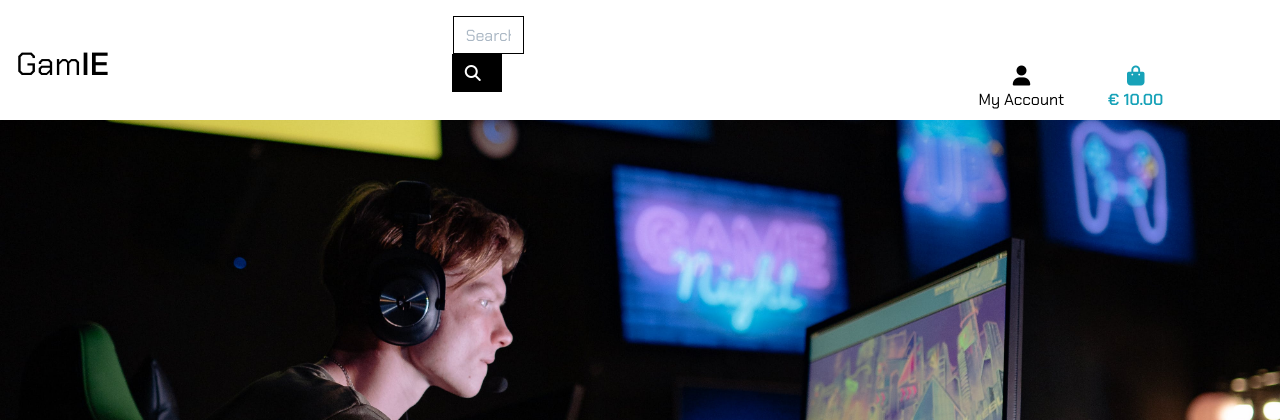
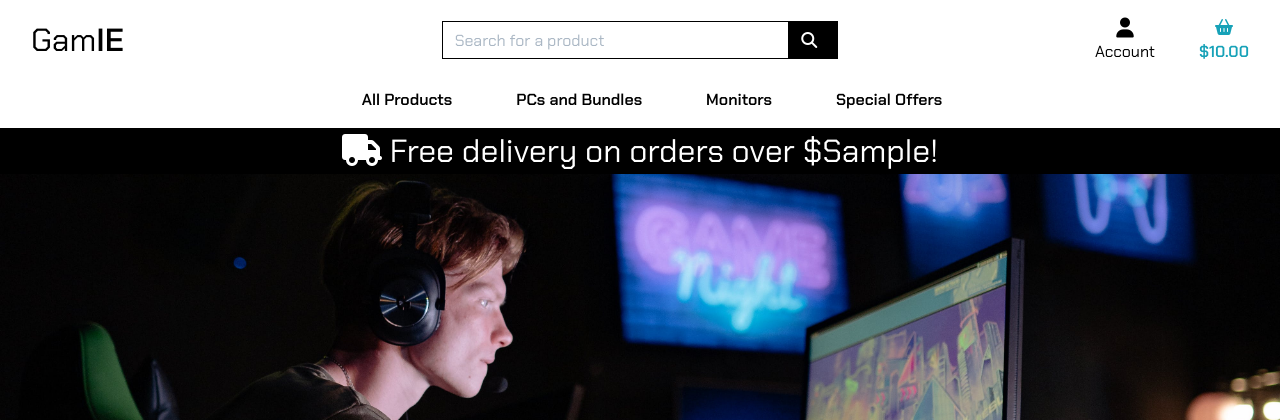
Before and after one commit to shahbakhat/GamIE, a Django app: template templates/base.html in a window 1280 px wide. Shown: the top 420 px of the page. Run offline with Django 4.2, Linux system fonts and the light colour scheme; the template is opened without the code that fills it: most values are stand-ins (such as "Sample title", 1, 10 or a date in 2020); some libraries are stand-ins or nearby versions.

Commit message:
added mibile header nad top navbar

```diff
--- a/static/css/base.css
+++ b/static/css/base.css
@@ -1,3 +1,4 @@
+
 html{
     height: 100%;
 }
--- a/templates/base.html
+++ b/templates/base.html
@@ -36,18 +36,20 @@
 {% endblock %}
 <title>GamIE{%block extra_title%}{%endblock%}</title>
 <body>
-<header class="conatainer-fluid fixed-top">
-    <div id="topnav" class="row bg-white pt-lg-2 d-none d-lg-flex ">
+    <header class="container-fluid fixed-top">
+        <div id="topnav" class="row bg-white pt-lg-2 d-none d-lg-flex">
             <div class="col-12 col-lg-4 my-auto py-1 py-lg-0 text-center text-lg-left">
                 <a href="{% url 'home' %}" class="nav-link main-logo-link">
                     <h2 class="logo-font text-black my-0">Gam<strong>IE</strong></h2>
+                </a>
             </div>
             <div class="col-12 col-lg-4 my-auto py-1 py-lg-0">
                 <form method="GET" action="">
                     <div class="input-group w-100">
-                    <input class="form-control border border-black rounded-0" type="text" name="q" placeholder="Search our site">
+                        <input class="form-control border border-black rounded-0" type="text" name="q"
+                            placeholder="Search for a product">
                         <div class="input-group-append">
-                        <button class="form-control btn btn-black border border-black rounded-0" type="submit">
+                            <button class="form-control btn btn-black border border-black rounded-0" type="submit" aria-label="Search icon">
                                 <span class="icon">
                                     <i class="fas fa-search"></i>
                                 </span>
@@ -56,22 +58,23 @@
                     </div>
                 </form>
             </div>
-        <div class="col-12 col-lg-4   my-auto py-1 py-lg-0 ">
+            <div class="col-12 col-lg-4 my-auto py-1 py-lg-0">
                 <ul class="list-inline list-unstyled text-center text-lg-right my-0">
                     <li class="list-inline-item dropdown">
-                    <a class="text-black nav-link" href="#" id="user-options" data-toggle="dropdown" aria-haspopup="true" aria-expanded="false">
+                        <a class="text-black nav-link" href="#" id="user-options" data-toggle="dropdown"
+                            aria-haspopup="true" aria-expanded="false">
                             <div class="text-center">
                                 <div><i class="fas fa-user fa-lg"></i></div>
-                            <p class="my-0">My Account</p>
+                                <p class="my-0">Account</p>
                             </div>
                         </a>
                         <div class="dropdown-menu border-0" aria-labelledby="user-options">
                             {% if request.user.is_authenticated %}
                             {% if request.user.is_superuser %}
-                                <a href="" class="dropdown-item">Product Management</a>
+                            <a href="{% url 'add_product' %}" class="dropdown-item">Product Management</a>
                             {% endif %}
                             <a href="" class="dropdown-item">My Profile</a>
-                            <a href="{% url 'account_logout' %}" class="dropdown-item">Logout</a>
+                            <a href="" class="dropdown-item">Logout</a>
                             {% else %}
                             <a href="{% url 'account_signup' %}" class="dropdown-item">Register</a>
                             <a href="{% url 'account_login' %}" class="dropdown-item">Login</a>
@@ -79,14 +82,15 @@
                         </div>
                     </li>
                     <li class="list-inline-item">
-                    <a class="{% if grand_total %}text-info font-weight-bold{% else %}text-black{% endif %} nav-link" href="">
+                        <a class="{% if grand_total %}text-info font-weight-bold{% else %}text-black{% endif %} nav-link"
+                            href="">
                             <div class="text-center">
-                            <div><i class="fas fa-shopping-bag fa-lg"></i></div>
+                                <div><i class="fa-solid fa-basket-shopping"></i></div>
                                 <p class="my-0">
                                     {% if grand_total %}
-                               € {{ grand_total|floatformat:2 }}
+                                    ${{ grand_total|floatformat:2 }}
                                     {% else %}
-                                    €0.00
+                                    $0.00
                                     {% endif %}
                                 </p>
                             </div>
@@ -94,7 +98,21 @@
                     </li>
                 </ul>
             </div>
-
+        </div>
+        <div class="row bg-white">
+            <nav class="navbar navbar-expand-lg navbar-light w-100">
+                <button class="navbar-toggler" type="button" data-toggle="collapse" data-target="#main-nav"
+                    aria-controls="main-nav" aria-expanded="false" aria-label="Toggle navigation">
+                    <span class="navbar-toggler-icon"></span>
+                </button>
+                {% include 'includes/mobile-top-header.html' %}
+                {% include 'includes/main-nav.html' %}
+            </nav>
+        </div>
+        <div id="delivery-banner" class="row text-center">
+            <div class="col bg-black text-white">
+                <h2 class="logo-font-free my-1"><i class="fa-solid fa-truck"></i> Free delivery on orders over ${{ free_delivery_threshold }}!</h2>
+            </div>
         </div>
     </header>
 {% if messages%}
--- /dev/null
+++ b/templates/includes/main-nav.html
@@ -0,0 +1,55 @@
+<div class="collapse navbar-collapse" id="main-nav">
+    <ul class="navbar-nav w-auto mx-auto">
+        <li class="nav-item d-block d-md-none">
+            <a class="logo-font font-weight-bold nav-link text-black mr-5" href="{% url 'home' %}" id="home-link">
+                Home
+            </a>
+        </li>
+        <li class="nav-item dropdown">
+            <a class="logo-font font-weight-bold nav-link text-black mr-5" href="#" id="all-products-link" data-toggle="dropdown" aria-haspopup="true" aria-expanded="false">
+                All Products
+            </a>
+            <div class="dropdown-menu border-0" aria-labelledby="all-products-link">
+                <a href="" class="dropdown-item">By Price</a>
+                <a href="" class="dropdown-item ">By Rating</a>
+                <a href="" class="dropdown-item ">By Category</a>
+                <a href="" class="dropdown-item">All Products</a>
+            </div>
+        </li>
+
+        <li class="nav-item dropdown">
+            <a class="logo-font font-weight-bold nav-link text-black mr-5" href="#" id="clothing-link" data-toggle="dropdown" aria-haspopup="true" aria-expanded="false">
+              PCs and Bundles
+            </a>
+            <div class="dropdown-menu border-0" aria-labelledby="clothing-link">
+                <a href="" class="dropdown-item">PCs</a>
+                <a href="" class="dropdown-item">Gaming Bundles</a>
+                <a href="" class="dropdown-item">PC components</a>
+                <a href="" class="dropdown-item">Graphic and video cards</a>
+            </div>
+        </li>
+
+        <li class="nav-item dropdown">
+            <a class="logo-font font-weight-bold nav-link text-black mr-5" href="#" id="homeware-link" data-toggle="dropdown" aria-haspopup="true" aria-expanded="false">
+               Monitors
+            </a>
+            <div class="dropdown-menu border-0" aria-labelledby="homeware-link">
+                <a href="" class="dropdown-item">120 Hz</a>
+                <a href="" class="dropdown-item">240 Hz</a>
+                <a href="" class="dropdown-item">4k and More</a>
+            </div>
+        </li>
+
+        <li class="nav-item dropdown">
+            <a class="logo-font font-weight-bold nav-link text-black" href="#" id="specials-link" data-toggle="dropdown" aria-haspopup="true" aria-expanded="false">
+                Special Offers
+            </a>
+            <div class="dropdown-menu border-0" aria-labelledby="specials-link">
+                <a href="" class="dropdown-item">Hot and Trending</a>
+                <a href="" class="dropdown-item">Deals</a>
+                <a href="" class="dropdown-item">Clearance</a>
+                <a href="" class="dropdown-item">All Specials</a>
+            </div>
+        </li>
+    </ul>
+</div>
--- /dev/null
+++ b/templates/includes/mobile-top-header.html
@@ -0,0 +1,56 @@
+<li class="list-inline-item">
+    <a class="text-black nav-link d-block d-lg-none" href="#" id="mobile-search" data-toggle="dropdown" aria-haspopup="true" aria-expanded="false">
+        <div class="text-center">
+            <div><i class="fas fa-search fa-lg"></i></div>
+            <p class="my-0">Search</p>
+        </div>
+    </a>
+    <div class="dropdown-menu border-0 w-100 p-3 rounded-0 my-0" aria-labelledby="mobile-search">
+        <form class="form" method="GET" action="">
+            <div class="input-group w-100">
+                <input class="form-control border border-black rounded-0" type="text" name="q" placeholder="Search our site">
+                <div class="input-group-append">
+                    <button class="form-control form-control btn btn-black border border-black rounded-0" type="submit">
+                        <span class="icon">
+                            <i class="fas fa-search"></i>
+                        </span>
+                    </button>
+                </div>
+            </div>
+        </form>
+    </div>
+</li>
+<li class="list-inline-item dropdown">
+    <a class="text-black nav-link d-block d-lg-none" href="#" id="user-options" data-toggle="dropdown" aria-haspopup="true" aria-expanded="false">
+        <div class="text-center">
+            <div><i class="fas fa-user fa-lg"></i></div>
+            <p class="my-0">My Account</p>
+        </div>
+    </a>
+    <div class="dropdown-menu border-0" aria-labelledby="user-options">
+        {% if request.user.is_authenticated %}
+            {% if request.user.is_superuser %}
+                <a href="{% url 'add_product' %}" class="dropdown-item">Product Management</a>
+            {% endif %}
+            <a href="{% url 'profile' %}" class="dropdown-item">My Profile</a>
+            <a href="{% url 'account_logout' %}" class="dropdown-item">Logout</a>
+        {% else %}
+            <a href="{% url 'account_signup' %}" class="dropdown-item">Register</a>
+            <a href="{% url 'account_login' %}" class="dropdown-item">Login</a>
+        {% endif %}
+    </div>
+</li>
+<li class="list-inline-item">
+    <a class="{% if grand_total %}text-primary font-weight-bold{% else %}text-black{% endif %} nav-link d-block d-lg-none" href="">
+        <div class="text-center">
+            <div><i class="fas fa-shopping-bag fa-lg"></i></div>
+            <p class="my-0">
+                {% if grand_total %}
+                    ${{ grand_total|floatformat:2 }}
+                {% else %}
+                    $0.00
+                {% endif %}
+            </p>
+        </div>
+    </a>
+</li>
```
Lines whose indentation alone changed are shown as unchanged.
